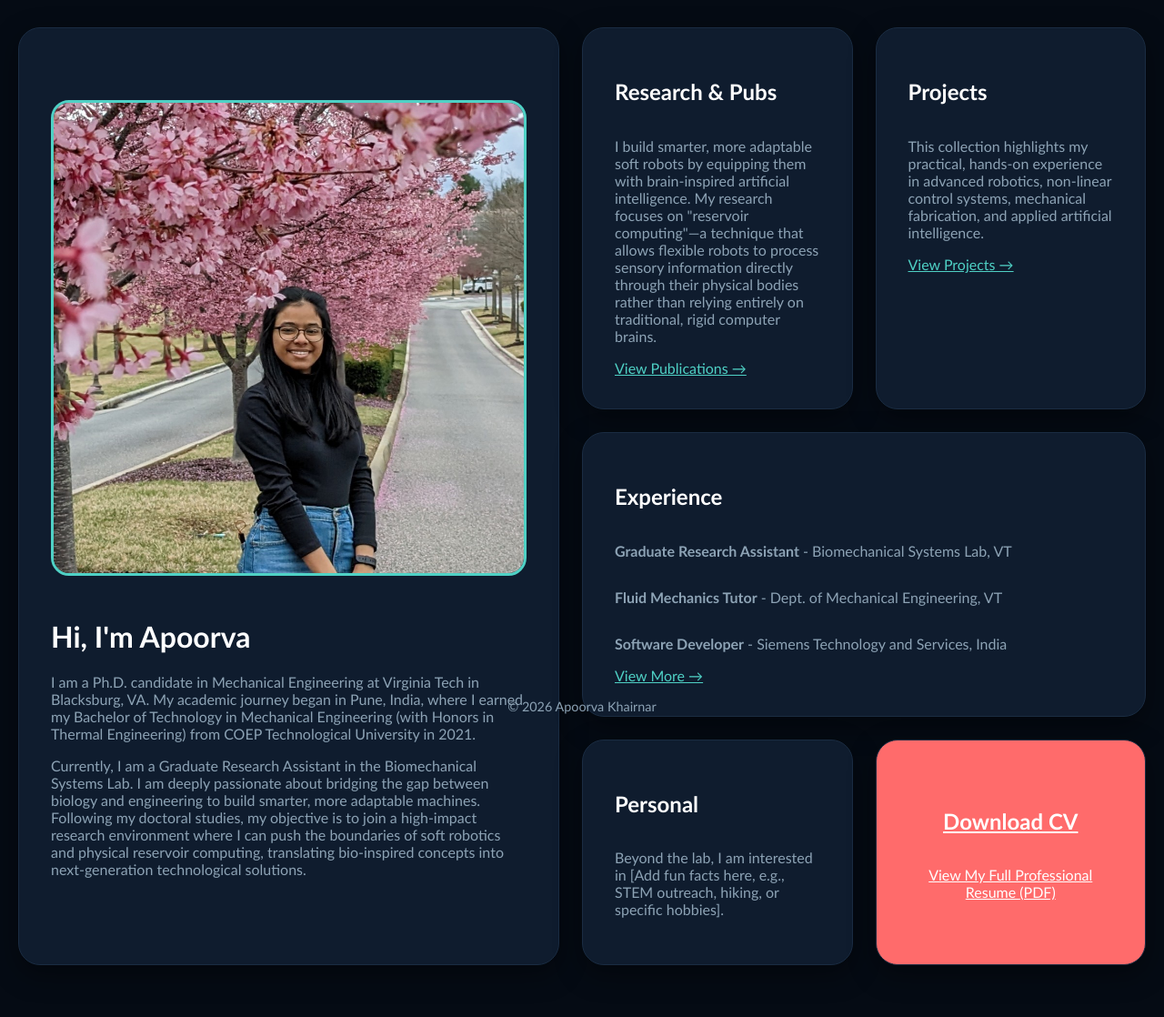
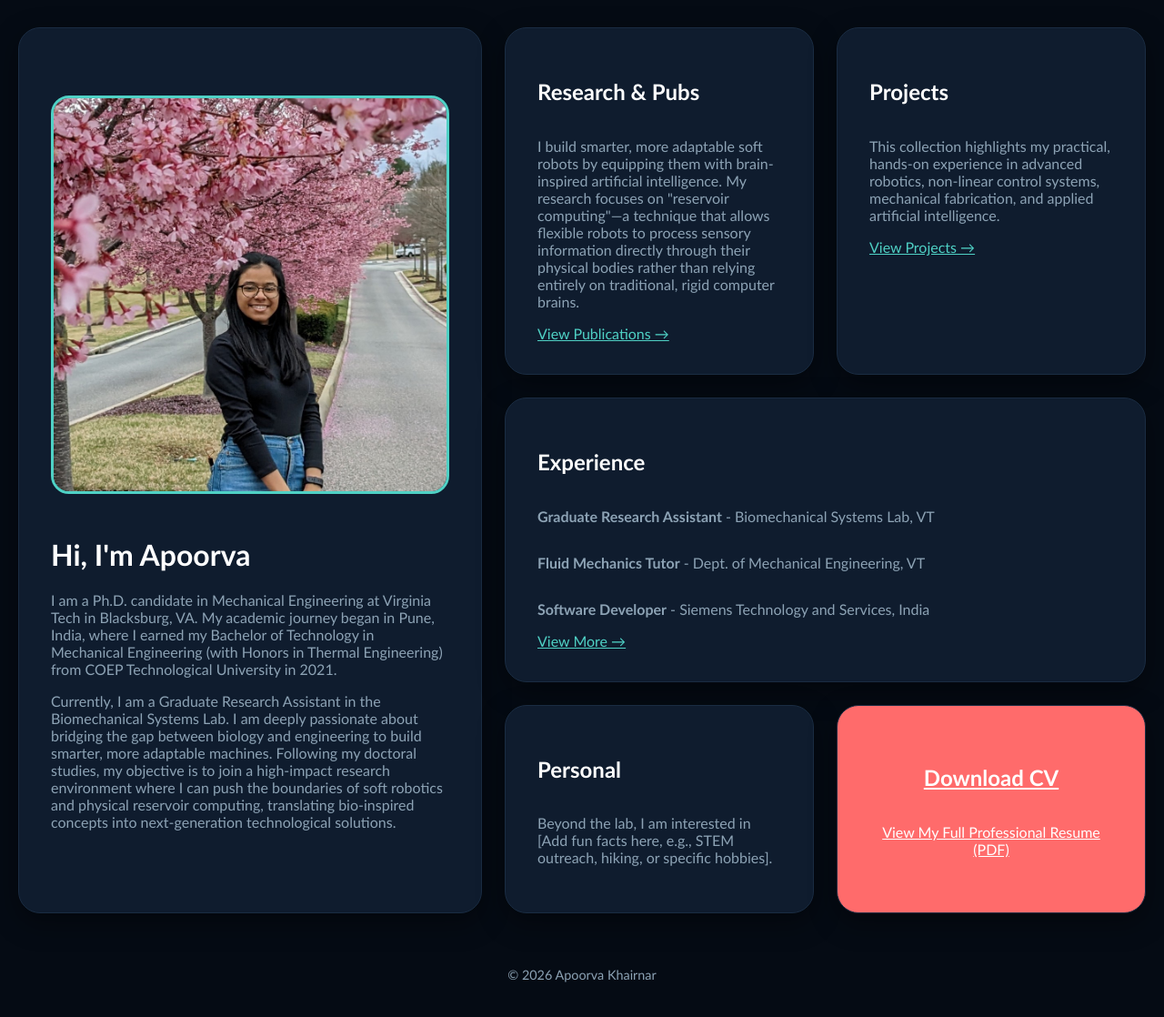
Before and after one commit to apoorvakhairnar/apoorvakhairnar.github.io, a Jekyll site: the page built from index.md, in a window 1280 px wide. Shown: the whole page at 91% size. Built offline with Jekyll 4.4.1, drawn with Linux system fonts in a browser that asks for light colours; before the commit the page ends 1061 px from its top, so only the background shows below that.

Commit message:
modified:   assets/css/home_style.css -- Updated layout and spacing for better visual balance

```diff
--- a/assets/css/home_style.css
+++ b/assets/css/home_style.css
@@ -13,15 +13,15 @@ body {
 /* 1. Main Grid Container */
 .bento-container {
     width: 100%;
-    height: 80vh; /* 80% viewport height */
-    max-width: 1600px; /* Increased width for room to breathe */
+    height: auto;
+    max-width: 1900px; /* Increased width for room to breathe */
     margin: 10px auto 0px auto; /* More vertical spacing */
     padding: 20px; /* Padding prevents edge-touching */
     box-sizing: border-box; /* Crucial for mobile sizing */
 
     display: grid;
     /* Custom 3-column layout: left column is wider */
-    grid-template-columns: 2fr 1fr 1fr;
+    grid-template-columns: 1.5fr 1fr 1fr;
     gap: 25px;
 }
 
```
